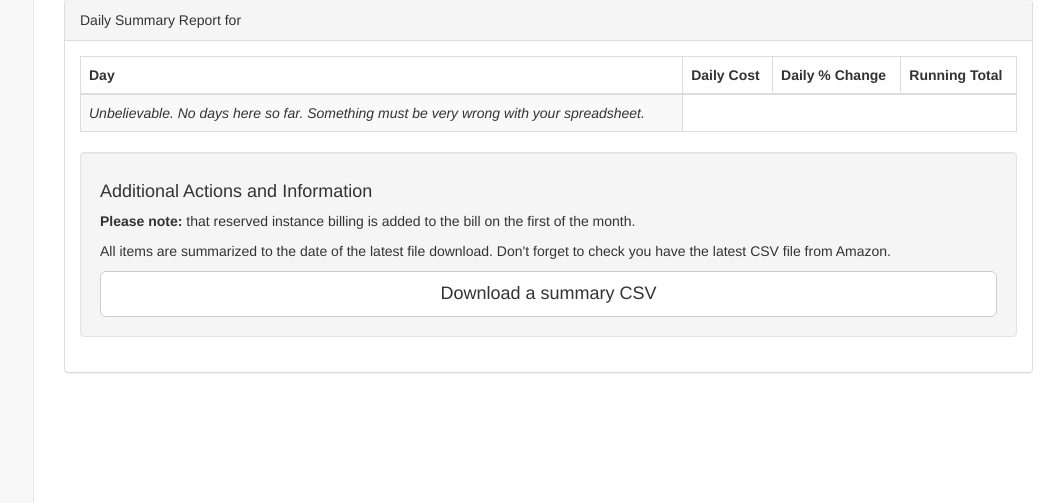
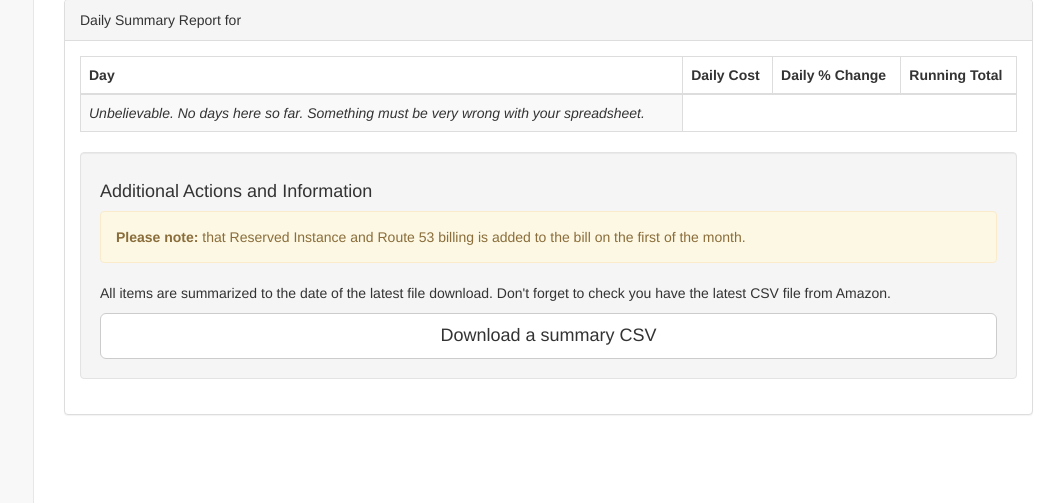
Before and after one commit to monk-ee/NHDH, a Python web app: template NHDH/templates/dailyreport.html in a window 1280 px wide. Shown: the part 161-664 px from the top of the page, without its empty margins (217-1280 px from the left). Run offline with Jinja, Linux system fonts and the light colour scheme; the template is opened without the code that fills it, so the values that code supplies are empty.

Commit message:
tidy up but missing warnings on report pages

```diff
--- a/NHDH/templates/dailyreport.html
+++ b/NHDH/templates/dailyreport.html
@@ -44,7 +44,7 @@
                             <!-- /.table-responsive -->
                             <div class="well">
                                 <h4>Additional Actions and Information</h4>
-                                <p><b>Please note:</b> that reserved instance billing is added to the bill on the first of the month.</p>
+                                 <div class="alert alert-warning"><b>Please note:</b> that Reserved Instance and Route 53 billing is added to the bill on the first of the month.</div>
                                 <p>All items are summarized to the date of the latest file download. Don't forget to check you have the latest CSV file from Amazon.</p>
                                 <a class="btn btn-default btn-lg btn-block" target="_blank" href="/dailycsv/{{ filename }}">Download a summary CSV</a>
                             </div>
```
